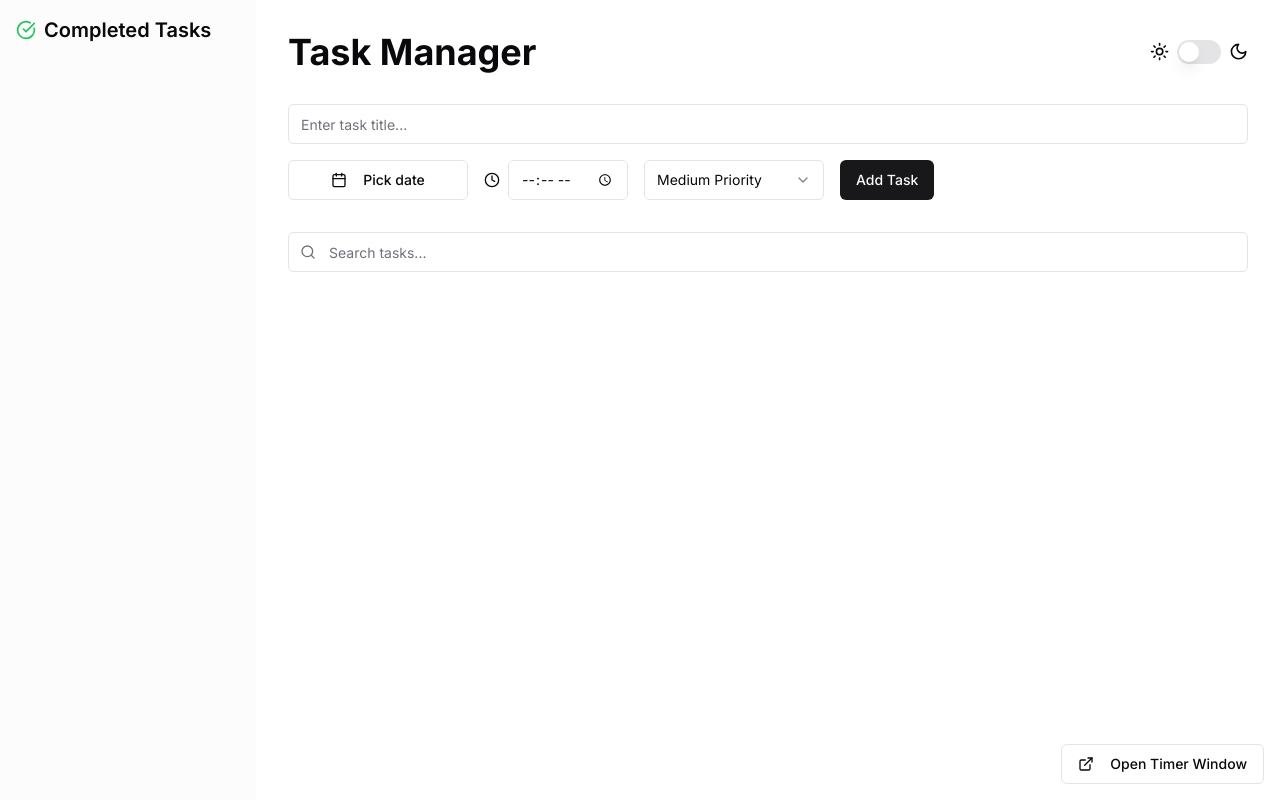
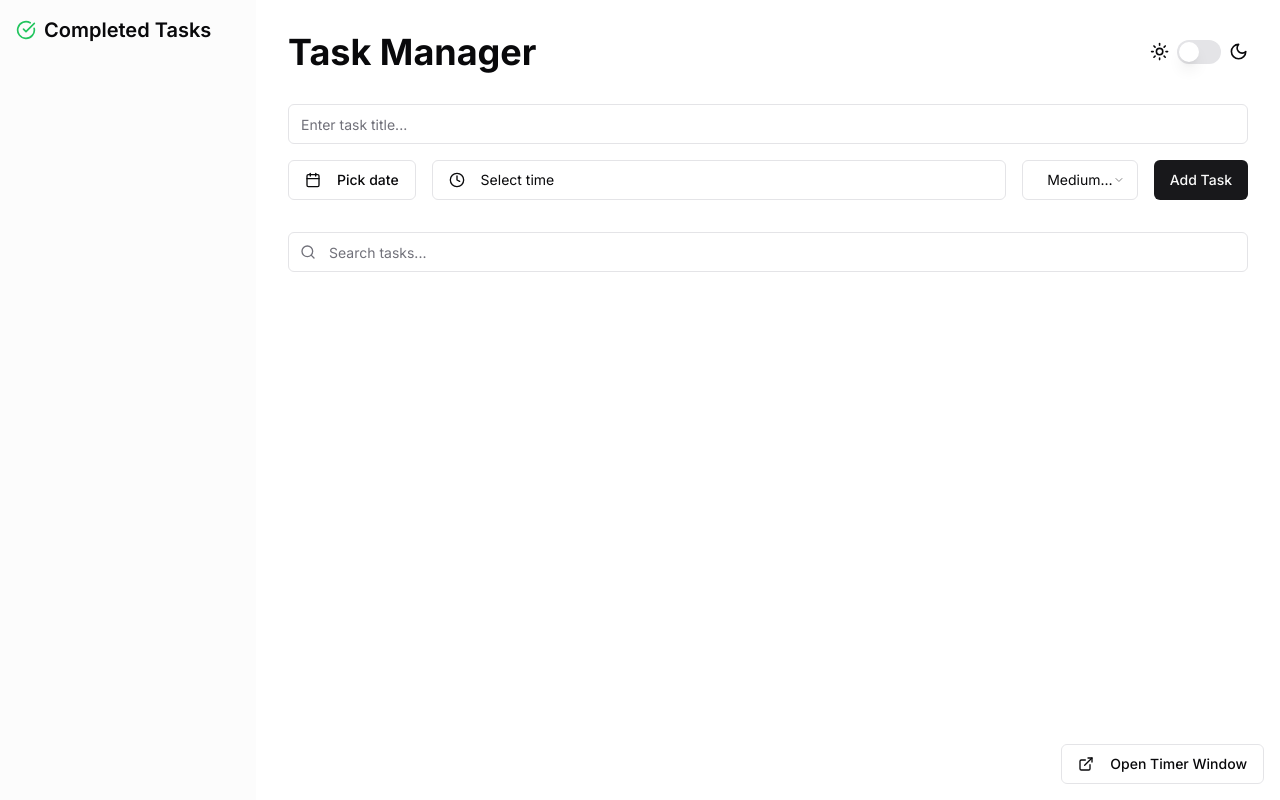
Before and after one commit to certainlyMohneeesh/task-manager, a Next.js app: page / in a window 1280 px wide. Built offline with nearby package versions, Linux system fonts and the light colour scheme.

Commit message:
Adds popover in time

```diff
--- a/src/components/features/tasks/TaskForm.tsx
+++ b/src/components/features/tasks/TaskForm.tsx
@@ -79,15 +79,60 @@ export function TaskForm({ onAddTask }: TaskFormProps) {
           </PopoverContent>
         </Popover>
 
-        <div className="flex items-center w-full sm:w-auto">
-          <Clock className="mr-2 h-4 w-4" />
-          <Input
-            type="time"
-            value={time}
-            onChange={(e) => setTime(e.target.value)}
-            className="w-full sm:w-[120px]"
-          />
-        </div>
+        <Popover>
+          <PopoverTrigger asChild>
+            <Button
+              variant="outline"
+              className="w-full justify-start text-left font-normal"
+            >
+              <Clock className="mr-2 h-4 w-4" />
+              {time || "Select time"}
+            </Button>
+          </PopoverTrigger>
+          <PopoverContent className="w-auto p-4">
+            <div className="space-y-2">
+              <div className="grid grid-cols-2 gap-2">
+                <Select
+                  value={time.split(':')[0]}
+                  onValueChange={(hour) => {
+                    const [_, minute] = time.split(':')
+                    setTime(`${hour}:${minute}`)
+                  }}
+                >
+                  <SelectTrigger>
+                    <SelectValue placeholder="Hour" />
+                  </SelectTrigger>
+                  <SelectContent>
+                    {Array.from({ length: 24 }, (_, i) => (
+                      <SelectItem key={i} value={i.toString().padStart(2, '0')}>
+                        {i.toString().padStart(2, '0')}
+                      </SelectItem>
+                    ))}
+                  </SelectContent>
+                </Select>
+                <Select
+                  value={time.split(':')[1]}
+                  onValueChange={(minute) => {
+                    const [hour] = time.split(':')
+                    setTime(`${hour}:${minute}`)
+                  }}
+                >
+                  <SelectTrigger>
+                    <SelectValue placeholder="Minute" />
+                  </SelectTrigger>
+                  <SelectContent>
+                    {Array.from({ length: 60 }, (_, i) => (
+                      <SelectItem key={i} value={i.toString().padStart(2, '0')}>
+                        {i.toString().padStart(2, '0')}
+                      </SelectItem>
+                    ))}
+                  </SelectContent>
+                </Select>
+              </div>
+            </div>
+          </PopoverContent>
+        </Popover>
+
 
         <Select value={priority} onValueChange={(value: Task['priority']) => setPriority(value)}>
           <SelectTrigger className="w-full sm:w-[180px]">
```
